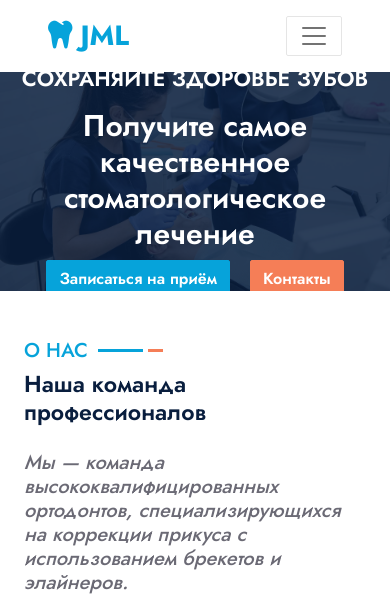
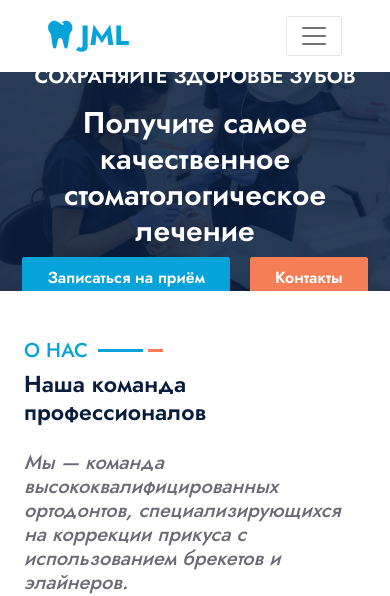
Before and after one commit to Akhmedkhanov-Gasan/orthodontist_site, a Django app: page / in a window 390 px wide. Shown: the top 596 px of the page. Run offline with Django 5.2, Linux system fonts and the light colour scheme; some libraries are stand-ins or nearby versions.

Commit message:
New version 0.10.6.1
- templates change
- add to the index.html adaptation to mobile device

```diff
--- a/templates/index.html
+++ b/templates/index.html
@@ -9,20 +9,29 @@
                 <div class="carousel-item active">
                     <img class="w-100" src="{% static 'img/carousel-1.jpg' %}" alt="Image">
                     <div class="carousel-caption d-flex flex-column align-items-center justify-content-center">
-                        <div class="p-3" style="max-width: 900px;">
-                            <h4 class="text-white text-uppercase mb-3 animated slideInDown">Сохраняйте здоровье зубов</h4>
-                            <h1 class="text-white mb-md-4 animated zoomIn">Получите самое качественное стоматологическое лечение</h1>
-                            <a href="{% url 'appointment' %}" class="btn btn-primary py-md-3 px-md-5 me-3 animated slideInLeft">Записаться на приём</a>
-                            <a href="{% url 'contact' %}" class="btn btn-secondary py-md-3 px-md-5 animated slideInRight">Контакты</a>
+                        <div class="p-3 text-center" style="max-width: 900px;">
+                            <!-- Адаптивные заголовки для мобильных -->
+                            <h4 class="text-white text-uppercase mb-3 animated slideInDown fs-5 fs-md-4 fs-lg-3">
+                                Сохраняйте здоровье зубов
+                            </h4>
+                            <h1 class="text-white mb-md-4 animated zoomIn display-5 display-md-4 display-lg-3">
+                                Получите самое качественное стоматологическое лечение
+                            </h1>
+                            <!-- Адаптивные кнопки для мобильных -->
+                            <a href="{% url 'appointment' %}" class="btn btn-primary py-2 px-4 py-md-3 px-md-5 me-3 animated slideInLeft">
+                                Записаться на приём
+                            </a>
+                            <a href="{% url 'contact' %}" class="btn btn-secondary py-2 px-4 py-md-3 px-md-5 animated slideInRight">
+                                Контакты
+                            </a>
                         </div>
                     </div>
                 </div>
-
             </div>
-
         </div>
     </div>
     <!-- Carousel End -->
+
 
     <!-- About Start -->
     <div class="container-fluid py-5 wow fadeInUp" data-wow-delay="0.1s">
```
